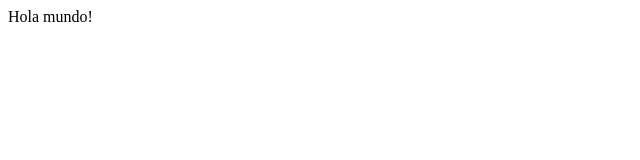
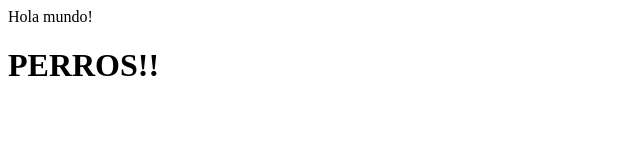
Before and after one commit to SrCheeto28/proyecto-github2, a plain HTML site: page index.html in a window 1280 px wide. Shown: the whole page, without its empty margins (0-640 px from the left). Drawn offline with Linux system fonts and the light colour scheme.

Commit message:
mi segundo commit gege

```diff
--- a/index.html
+++ b/index.html
@@ -1 +1,2 @@
 <p>Hola mundo! </p>
+<h1>PERROS!!</h1>
```
